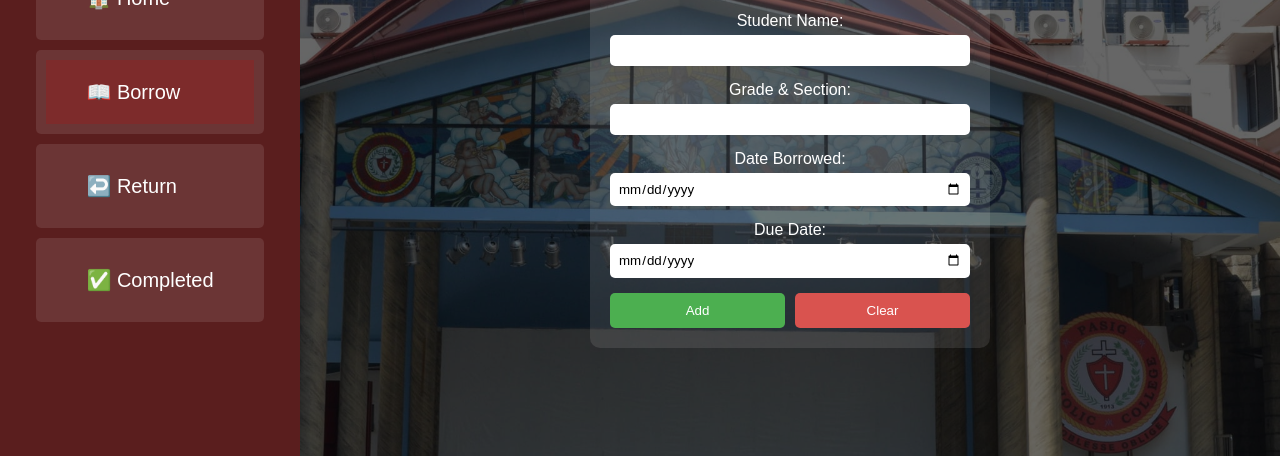
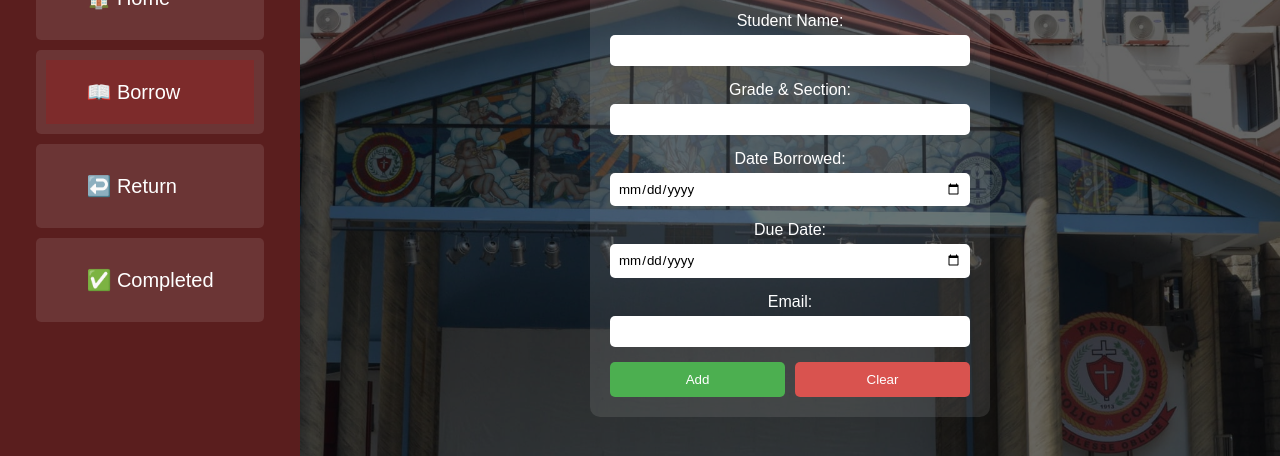
Before and after one commit to kimcyrilagbuya-png/IT07_CaseStudy-, a plain HTML site: page index.html in a window 1280 px wide. Both pictures are taken after a click on the button "📖 Borrow". Shown: the part 344-800 px from the top of the page. Drawn offline with Linux system fonts and the light colour scheme.

Commit message:
Update index.html

```diff
--- a/index.html
+++ b/index.html
@@ -76,6 +76,10 @@
             <label>Due Date:</label>
             <input type="date" id="dueDate" required>
           </div>
+          <div class="form-group">
+            <label>Email:</label>
+            <input type="text" id="studentEmail" required>
+          </div>
 
           <div class="buttons">
             <button type="submit" class="add-btn">Add</button>
```
